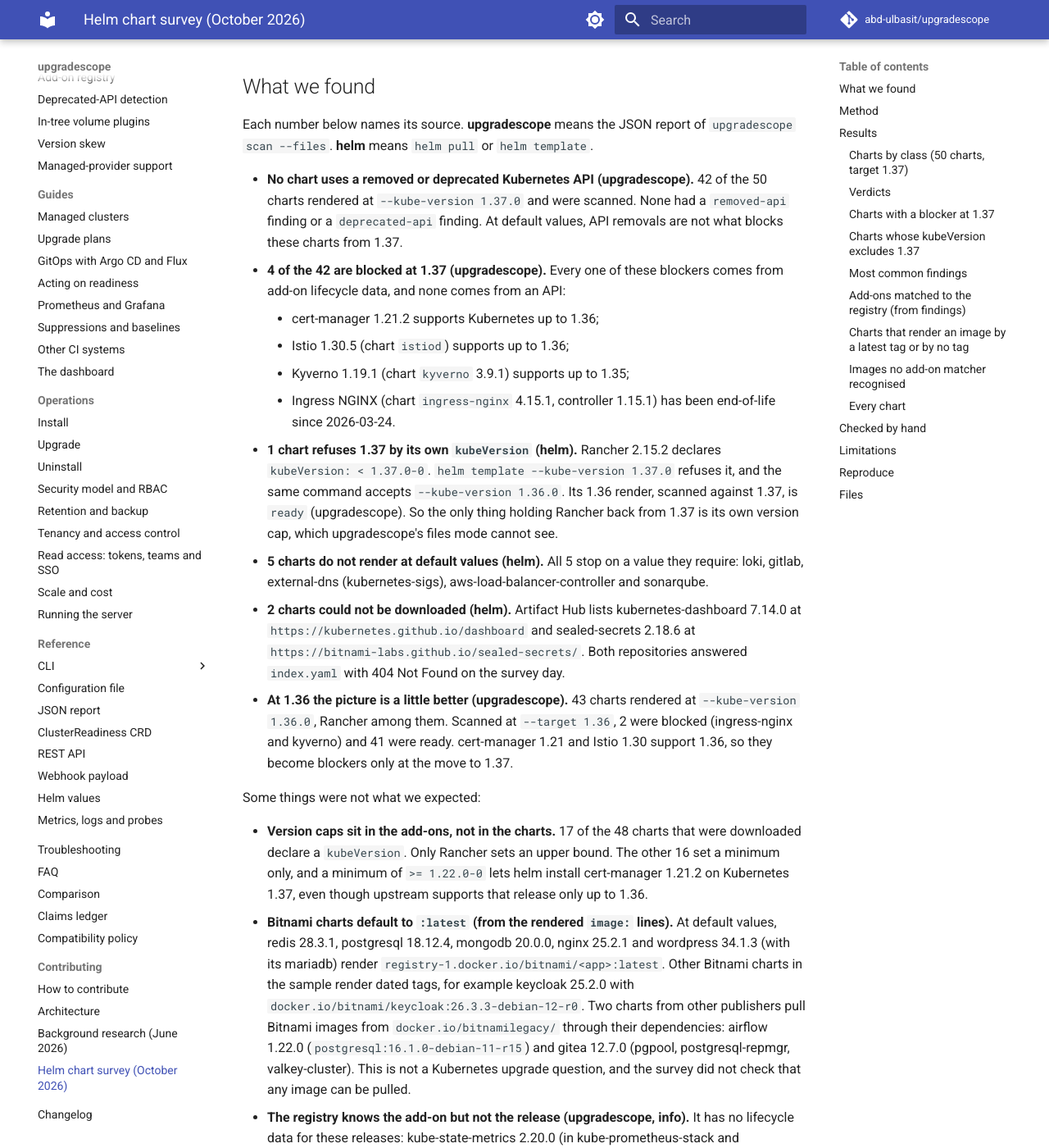
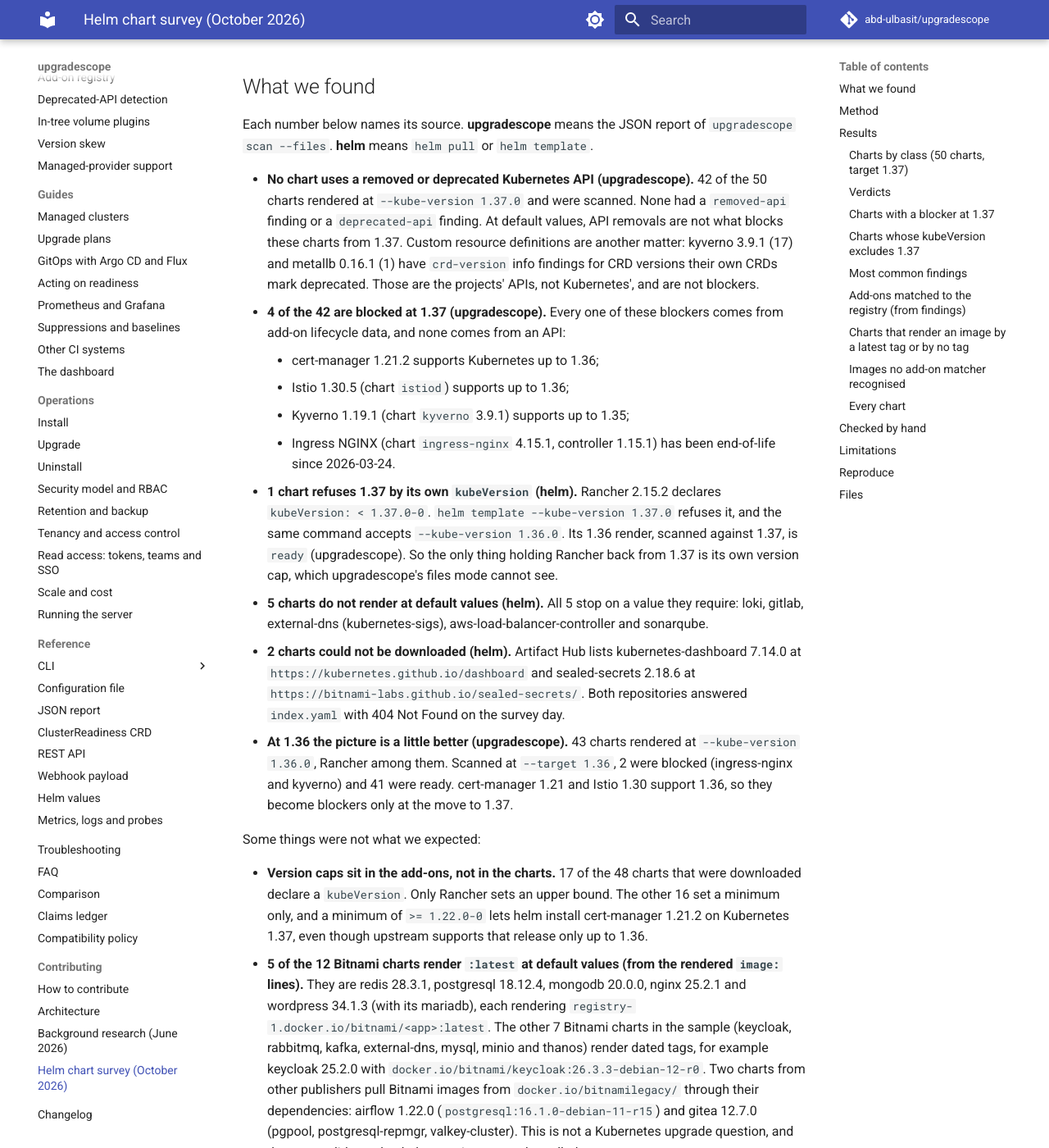
Before and after one commit to abd-ulbasit/upgradescope, an MkDocs documentation site: the page built from docs/research/helm-chart-survey-2026-10/README.md, in a window 1280 px wide and 1400 px high, scrolled down 558 px. Shown: the whole window at 82% size. Built offline with MkDocs 1.6.1 and Material for MkDocs 9.7.7, drawn with Linux system fonts in a browser that asks for light colours; comment, search, counter and statistics services are not loaded; some of the changed text lies outside the part shown.

Commit message:
docs(research): chart survey states the Bitnami count and where each number comes from
"Bitnami charts default to :latest" becomes "5 of the 12 Bitnami charts",
naming the 7 with dated tags. The run duration, which results.json does not
record, is dropped. The reproducibility sentence now covers the counts and
tables and names the other sources (meta, registry/data at 2e524c93, the
run directory). One line notes the kyverno and metallb crd-version info
findings.

Refs the Helm chart survey

Co-Authored-By: Claude Fable 5 <noreply@anthropic.com>

````diff
--- a/docs/research/helm-chart-survey-2026-10/README.md
+++ b/docs/research/helm-chart-survey-2026-10/README.md
@@ -30,7 +30,11 @@ of `upgradescope scan --files`. **helm** means `helm pull` or
 - **No chart uses a removed or deprecated Kubernetes API (upgradescope).**
   42 of the 50 charts rendered at `--kube-version 1.37.0` and were scanned.
   None had a `removed-api` finding or a `deprecated-api` finding. At default
-  values, API removals are not what blocks these charts from 1.37.
+  values, API removals are not what blocks these charts from 1.37. Custom
+  resource definitions are another matter: kyverno 3.9.1 (17) and metallb
+  0.16.1 (1) have `crd-version` info findings for CRD versions their own
+  CRDs mark deprecated. Those are the projects' APIs, not Kubernetes', and
+  are not blockers.
 - **4 of the 42 are blocked at 1.37 (upgradescope).** Every one of these
   blockers comes from add-on lifecycle data, and none comes from an API:
     - cert-manager 1.21.2 supports Kubernetes up to 1.36;
@@ -65,11 +69,12 @@ Some things were not what we expected:
   upper bound. The other 16 set a minimum only, and a minimum of
   `>= 1.22.0-0` lets helm install cert-manager 1.21.2 on Kubernetes 1.37,
   even though upstream supports that release only up to 1.36.
-- **Bitnami charts default to `:latest` (from the rendered `image:` lines).**
-  At default values, redis 28.3.1, postgresql 18.12.4, mongodb 20.0.0, nginx
-  25.2.1 and wordpress 34.1.3 (with its mariadb) render
-  `registry-1.docker.io/bitnami/<app>:latest`. Other Bitnami charts in the
-  sample render dated tags, for example keycloak 25.2.0 with
+- **5 of the 12 Bitnami charts render `:latest` at default values (from the
+  rendered `image:` lines).** They are redis 28.3.1, postgresql 18.12.4,
+  mongodb 20.0.0, nginx 25.2.1 and wordpress 34.1.3 (with its mariadb), each
+  rendering `registry-1.docker.io/bitnami/<app>:latest`. The other 7 Bitnami
+  charts in the sample (keycloak, rabbitmq, kafka, external-dns, mysql, minio
+  and thanos) render dated tags, for example keycloak 25.2.0 with
   `docker.io/bitnami/keycloak:26.3.3-debian-12-r0`. Two charts from other
   publishers pull Bitnami images from `docker.io/bitnamilegacy/` through
   their dependencies: airflow 1.22.0 (`postgresql:16.1.0-debian-11-r15`) and
@@ -102,9 +107,10 @@ survey day's run used:
 | helm | v4.1.4 (`GitCommit 05fa37973dc9e42b76e1d2883494c87174b6074f`, `KubeClientVersion v1.35`) |
 | jq | 1.8.1 |
 
-The run started at 2026-10-11T23:09:24Z and took 6 min 42 s on one machine.
-`results.json` → `meta` holds the same facts, the complete `upgradescope
-version` output among them.
+The run started at 2026-10-11T23:09:24Z, on one machine. `results.json` →
+`meta` holds the same facts, the complete `upgradescope version` output
+among them. (That run's `meta` has no end time; the harness records
+`finishedAt` from the next run on.)
 
 1. **Select.** Read
    `https://artifacthub.io/api/v1/packages/search?kind=0&sort=stars&limit=60&offset=0`
@@ -395,7 +401,8 @@ We also checked Rancher by hand. Its `Chart.yaml` reads
   object or file. The add-on table therefore counts findings, not matches.
   An add-on that was matched and found fine, such as argo-cd, traefik,
   cilium 1.20.2 or fluent-bit, does not appear in it.
-- **Registry coverage.** The registry used here had 27 add-on entries. An
+- **Registry coverage.** The registry used here had 27 add-on entries (the
+  `.yaml` files in `registry/data/` at commit `2e524c93`). An
   add-on outside it, or a release it has no row for, is not judged. The
   `addon-no-data` rows and the unrecognised images show where it ran out.
 - **Image tags come from a grep.** The `images` lists and the `:latest`
@@ -422,20 +429,26 @@ directory: `charts/<rank>-<repository>-<name>/`. That is the material for
 checking a row by hand. Artifact Hub's order and the charts' latest versions
 move, so a later run selects and renders what is current then.
 
-Every number on this page can be recomputed from the committed
-`results.json` with jq. For example:
+Every count and table in "What we found" and "Results" can be recomputed
+from the committed `results.json` with jq. The other numbers have other
+sources: the tool versions and the start time are in `results.json` →
+`meta`, the registry entry count is in `registry/data/` at commit
+`2e524c93`, and the line numbers under "Checked by hand" are in the run
+directory's renders, which are not committed. For example:
 
 ```sh
 jq '.summary.classes' results.json                      # the class counts
 jq -r '.summary.blockerList[] | "\(.chart) \(.version): \(.title)"' results.json
 jq -r '.charts[] | select(.render.ok == false) | "\(.name): \(.render.error)"' results.json
 jq '[.charts[] | select((.chart.kubeVersion // "") | test("<")) | .name]' results.json
+jq '[.charts[] | select(.repository == "bitnami") | any(.images[]?; endswith(":latest"))] | group_by(.) | map({latest: .[0], charts: length})' results.json
 ```
 
 ## Files
 
 - [`results.json`](results.json) has these keys:
-    - `meta`: the date, the tool versions and the commands;
+    - `meta`: the date, the start time, the tool versions and the
+      commands (runs after this one also record `finishedAt`);
     - `dropped`: the selection's drop log;
     - `summary`: every count and table above;
     - `charts`: one record per chart. A record holds its Artifact Hub
````
